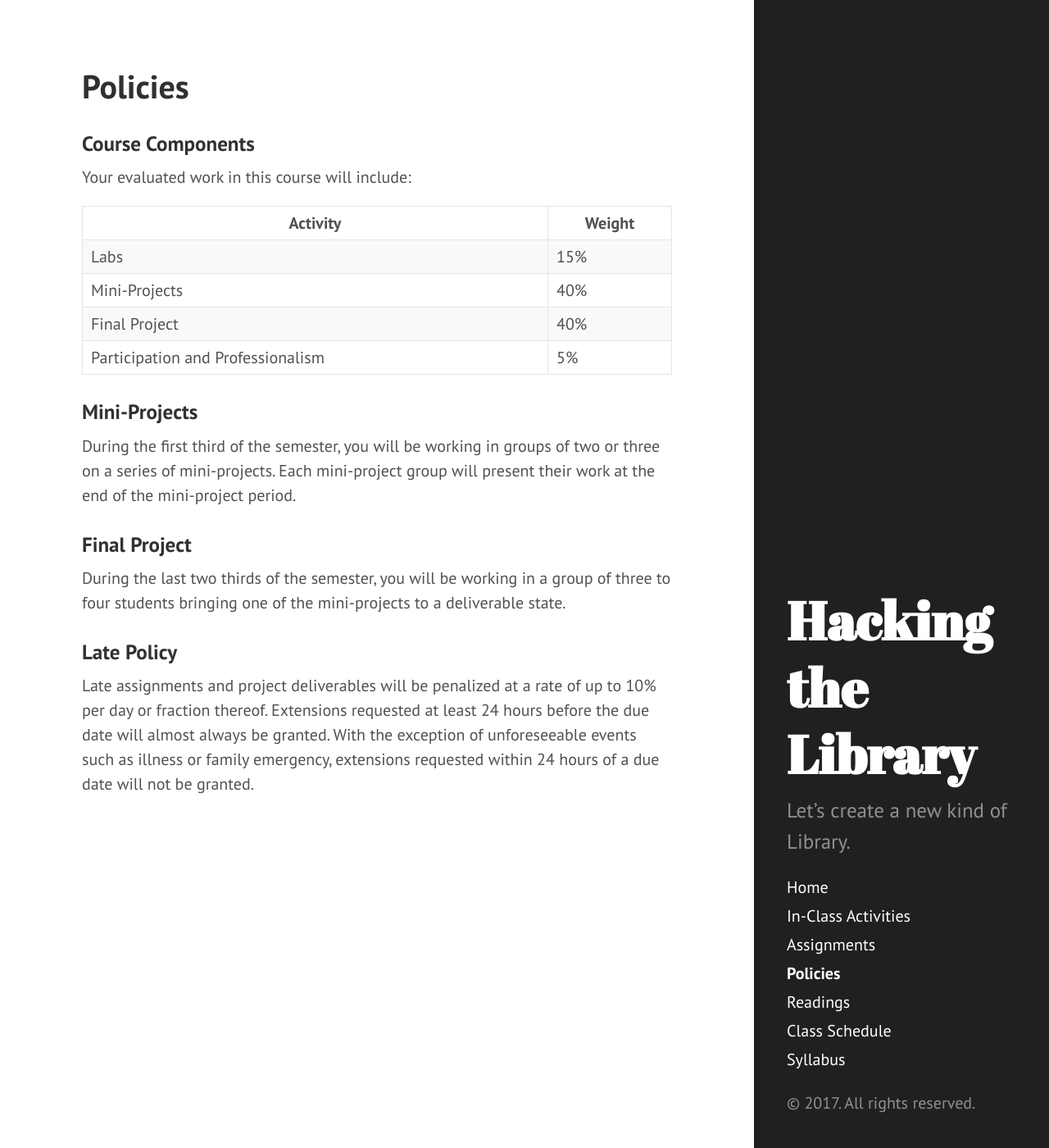
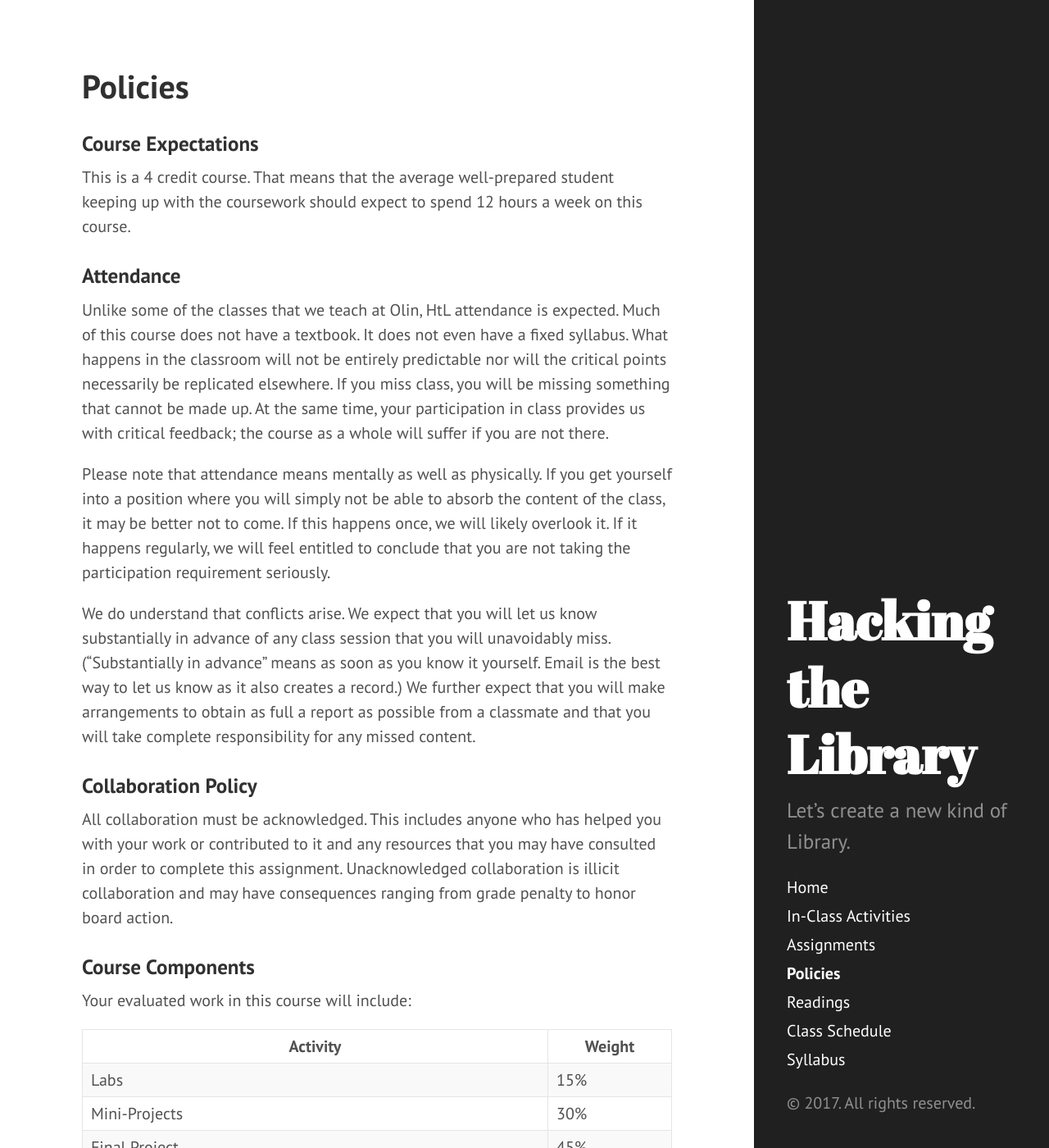
Before and after one commit to osteele/hackingthelibrary.org, a Jekyll site: the page built from policies.md, in a window 1280 px wide and 1400 px high. Shown: the whole window at 82% size. Built offline with Jekyll 4.4.1, drawn with Linux system fonts in a browser that asks for light colours; some of the changed text lies outside the part shown.

Commit message:
update the policy page

```diff
--- a/policies.md
+++ b/policies.md
@@ -3,6 +3,30 @@ layout: page
 title: Policies
 date: 2017-01-18
 ---
+
+### Course Expectations
+
+This is a 4 credit course.
+That means that the average well-prepared student keeping up with the coursework should expect to spend 12 hours a week on this course.
+
+### Attendance
+
+Unlike some of the classes that we teach at Olin, HtL attendance is expected.
+Much of this course does not have a textbook. It does not even have a fixed syllabus.
+What happens in the classroom will not be entirely predictable nor will the critical points necessarily be replicated elsewhere.
+If you miss class, you will be missing something that cannot be made up.
+At the same time, your participation in class provides us with critical feedback; the course as a whole will suffer if you are not there.
+
+Please note that attendance means mentally as well as physically. If you get yourself into a position where you will simply not be able to absorb the content of the class, it may be better not to come. If this happens once, we will likely overlook it. If it happens regularly, we will feel entitled to conclude that you are not taking the participation requirement seriously.
+
+We do understand that conflicts arise. We expect that you will let us know substantially in advance of any class session that you will unavoidably miss. ("Substantially in advance" means as soon as you know it yourself. Email is the best way to let us know as it also creates a record.) We further expect that you will make arrangements to obtain as full a report as possible from a classmate and that you will take complete responsibility for any missed content.
+
+
+### Collaboration Policy
+
+All collaboration must be acknowledged.
+This includes anyone who has helped you with your work or contributed to it and any resources that you may have consulted in order to complete this assignment. Unacknowledged collaboration is illicit collaboration and may have consequences ranging from grade penalty to honor board action.
+
 
 ### Course Components
 
@@ -11,14 +35,15 @@ Your evaluated work in this course will include:
 | Activity                          | Weight |
 | --------------------------------- | ------ |
 | Labs                              | 15%    |
-| Mini-Projects                     | 40%    |
-| Final Project                     | 40%    |
-| Participation and Professionalism | 5%     |
+| Mini-Projects                     | 30%    |
+| Final Project                     | 45%    |
+| Participation and Professionalism | 10%    |
 
 
 ### Mini-Projects
 
-During the first third of the semester, you will be working in groups of two or three on a series of mini-projects. Each mini-project group will present their work at the end of the mini-project period.
+During the first third of the semester, you will be working in groups of two or three on a series of mini-projects.
+Each mini-project group will present their work at the end of the mini-project period.
 
 
 ### Final Project
@@ -28,4 +53,8 @@ During the last two thirds of the semester, you will be working in a group of th
 
 ### Late Policy
 
-Late assignments and project deliverables will be penalized at a rate of up to 10% per day or fraction thereof. Extensions requested at least 24 hours before the due date will almost always be granted. With the exception of unforeseeable events such as illness or family emergency, extensions requested within 24 hours of a due date will not be granted.
+Late assignments and project deliverables will be penalized at a rate of up to 10% per day or fraction thereof.
+Extensions requested at least 24 hours before the due date will almost always be granted.
+With the exception of unforeseeable events such as illness or family emergency, extensions requested within 24 hours of a due date will not be granted.
+
+[Portions of this course policy were adapted from Lynn Stein's 2017 FOCS course and from the Fall 2016 POE policy, both offered at Olin College.]
```
